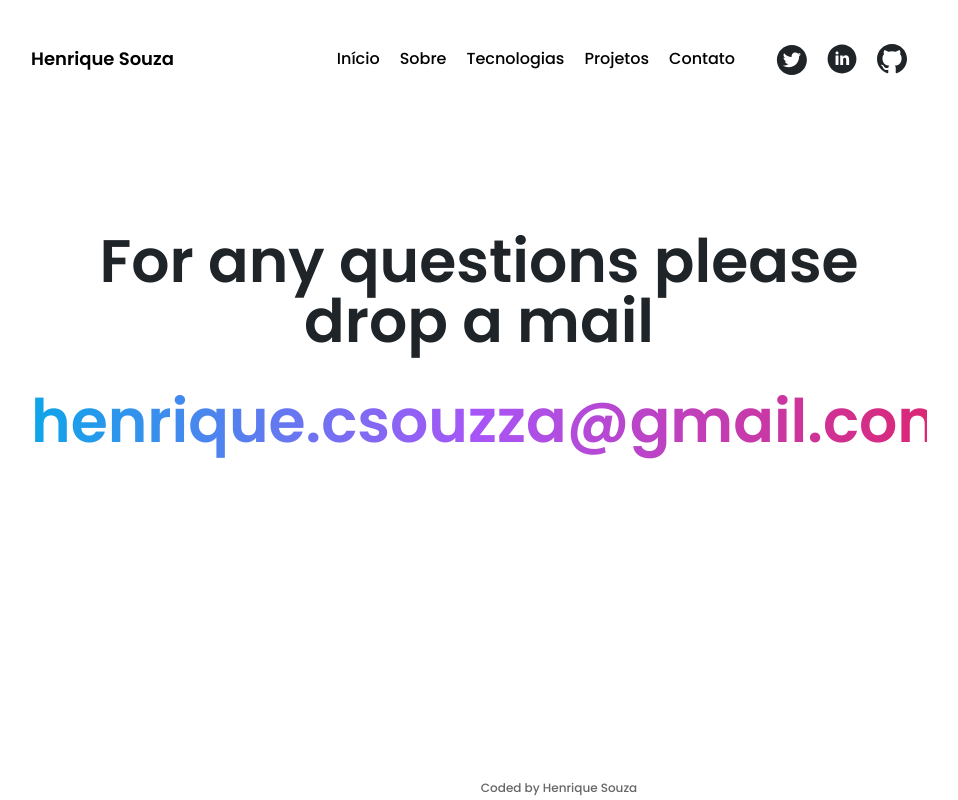
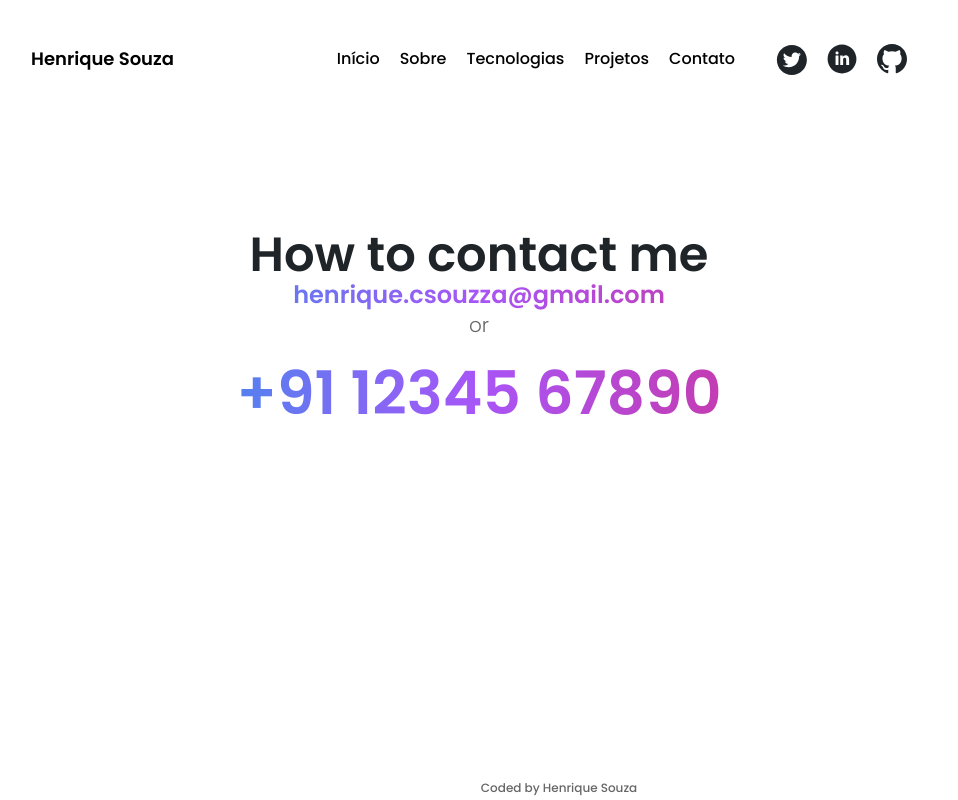
Before and after one commit to HenriqueCSouzza/aboute-me, a Next.js app: page /contact in a window 1280 px wide. Shown: the whole page, without its empty margins (161-1119 px from the left). Built offline with nearby package versions, Linux system fonts and the light colour scheme.

Commit message:
adjusts color in TiTle component

```diff
--- a/package.json
+++ b/package.json
@@ -19,6 +19,7 @@
     "react": "^18",
     "react-dom": "^18",
     "react-i18next": "^14.0.5",
+    "react-icons": "^5.0.1",
     "tailwind-variants": "^0.2.0"
   },
   "devDependencies": {
--- a/src/app/contact/page.tsx
+++ b/src/app/contact/page.tsx
@@ -1,22 +1,21 @@
+import Title from "@/components/design/Title";
 import { contactDetails } from "@/data/info";
 
 export default function ContactPage() {
   const { email, phone } = contactDetails;
 
   return (
-    <main className="container mx-auto max-width section">
-      <h1 className="text-center text-2xl md:text-3xl lg:text-6xl text-dark-heading dark:text-light-heading font-semibold md:font-bold">
-        For any questions please drop a mail
-      </h1>
-      <h3 className="text-center text-3xl md:text-4xl lg:text-6xl text-gradient font-semibold md:font-bold pt-5 md:pt-10 md:pb-6">
+    <main className="container mx-auto max-width section text-center">
+      <Title tag="h1">How to contact me</Title>
+      <Title tag="h3" size="h4" color="gradient">
         <a href={`mailto:${email}`}>{email}</a>
-      </h3>
-      {/* <span className="text-center text-content text-xl font-light block">
+      </Title>
+      <span className="text-center text-content text-xl font-light block">
         or
       </span>
       <h3 className="text-center text-3xl md:text-4xl lg:text-6xl text-gradient font-semibold md:font-bold pt-2 md:py-6">
         <a href={`tel:${phone}`}>{phone}</a>
-      </h3> */}
+      </h3>
     </main>
   );
 }
--- a/src/app/page.tsx
+++ b/src/app/page.tsx
@@ -13,7 +13,7 @@ export default async function HomePage({ params }: HomePageType) {
   const { presentation, name, tagline, job, phraseJob } = personalDetails;
   const lang = params?.lang || "pt-BR";
   return (
-    <main className="container mx-auto max-width section sm:flex-col-reverse sm:gap-12 md:flex-row flex justify-between items-center">
+    <main className="container mx-auto max-width section flex-col-reverse gap-12 md:flex-row flex justify-between items-center">
       <div className="">
         <Title size="h4" tag="h1">
           {presentation[lang] + " " + name[lang]}
@@ -28,9 +28,9 @@ export default async function HomePage({ params }: HomePageType) {
           {tagline[lang]}
         </Title>
       </div>
-      <div className="flex justify-center items-center">
+      <div className="flex justify-center items-center ">
         <Image
-          className="w-1/2 md:ml-auto rounded-full"
+          className="w-1/2 md:ml-auto rounded-3xl"
           src="/images/profile.jpg"
           width="350"
           height="350"
--- a/src/components/design/Title/index.tsx
+++ b/src/components/design/Title/index.tsx
@@ -8,7 +8,7 @@ interface TextProps<T extends keyof JSX.IntrinsicElements> {
   children: ReactNode;
   elementProps?: JSX.IntrinsicElements[T];
   size?: "h1" | "h2" | "h3" | "h4" | "h5" | "h6";
-  color?: "primary" | "gradient";
+  color?: "primary" | "gradient" | "text-gradient";
   testId?: string;
 }
 
@@ -21,11 +21,12 @@ export default function Title<T extends keyof JSX.IntrinsicElements>({
   testId,
 }: TextProps<T>) {
   const titleTV = tv({
-    base: "text-dark-heading dark:text-light-heading font-bold",
+    base: "font-bold",
     variants: {
       color: {
         primary: "text-dark-heading dark:text-light-heading",
         gradient: "bg-clip-text bg-gradient text-transparent",
+        "text-gradient": "text-gradient",
       },
       size: {
         h1: "text-5xl",
```
Also changed, not shown: 1 other file (tests, documents, lock files or other folders).
